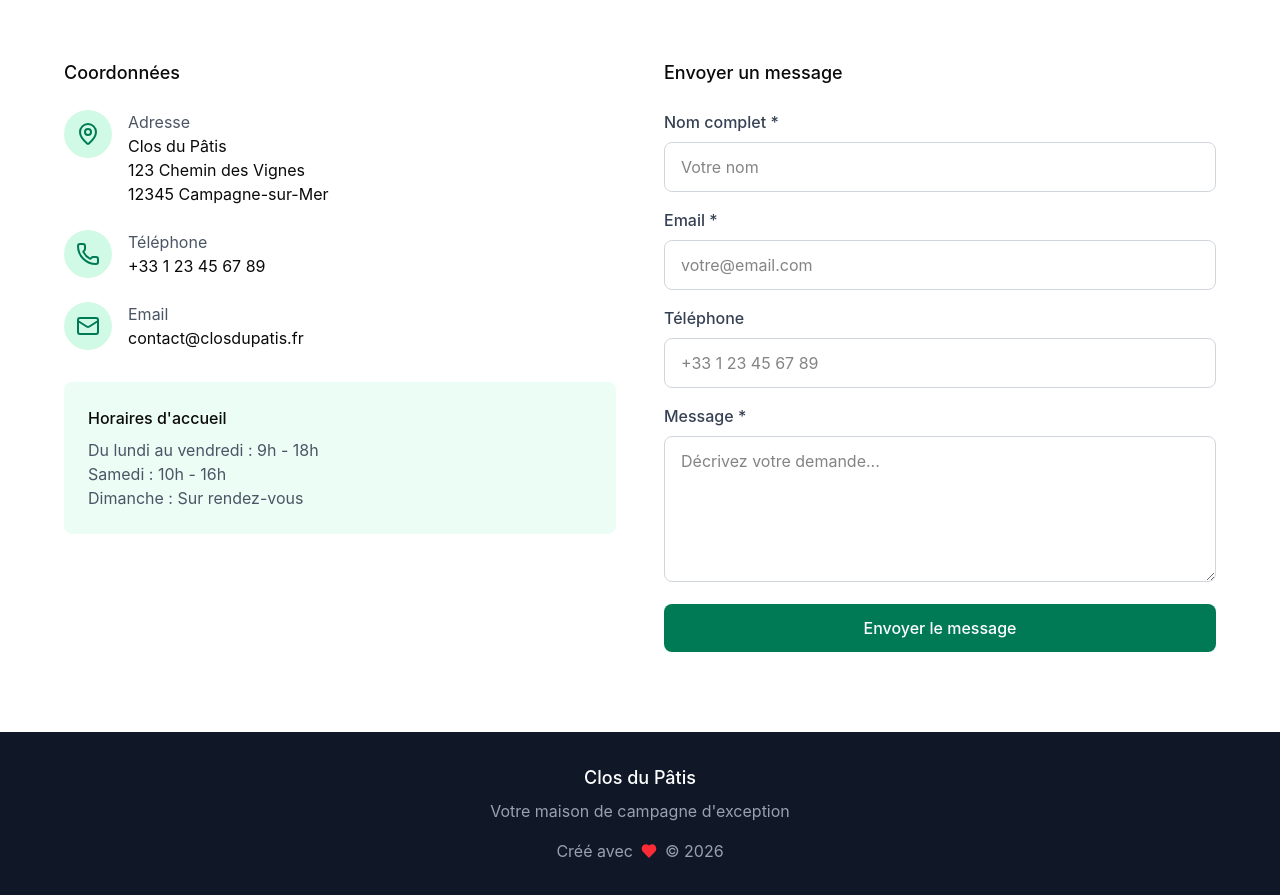
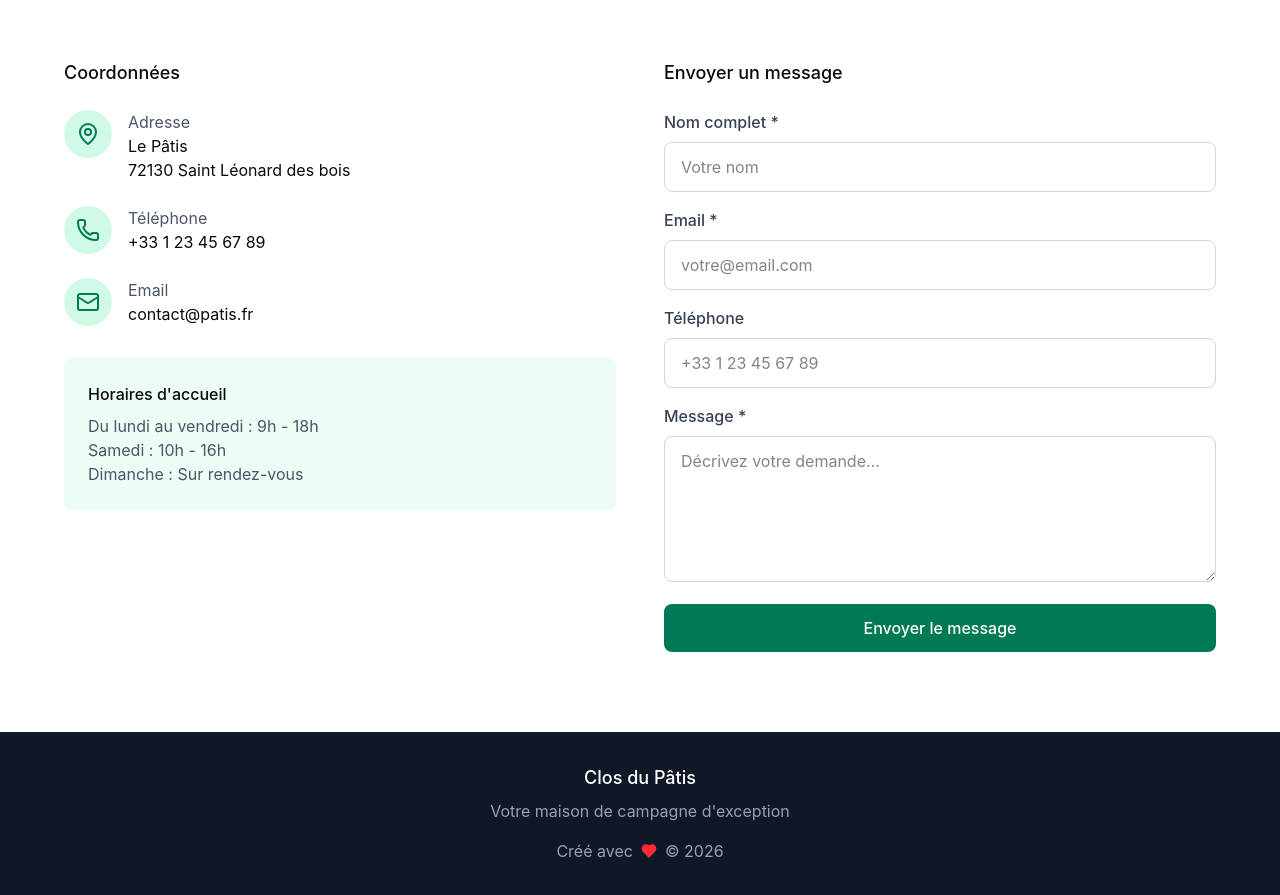
Before and after one commit to laurentbarbier/closdupatis, a React (Vite) app: page / in a window 1280 px wide. Shown: the part 5880-6775 px from the top of the page. Built offline with nearby package versions, Linux system fonts and the light colour scheme.

Commit message:
feat(contact): Update adresses

```diff
--- a/src/app/components/Contact.tsx
+++ b/src/app/components/Contact.tsx
@@ -106,9 +106,8 @@ export function Contact() {
                 </div>
                 <div>
                   <p className="text-gray-600">Adresse</p>
-                  <p>Clos du Pâtis</p>
-                  <p>123 Chemin des Vignes</p>
-                  <p>12345 Campagne-sur-Mer</p>
+                  <p>Le Pâtis</p>
+                  <p>72130 Saint Léonard des bois</p>
                 </div>
               </div>
 
@@ -128,7 +127,7 @@ export function Contact() {
                 </div>
                 <div>
                   <p className="text-gray-600">Email</p>
-                  <p>contact@closdupatis.fr</p>
+                  <p>contact@patis.fr</p>
                 </div>
               </div>
             </div>
```
